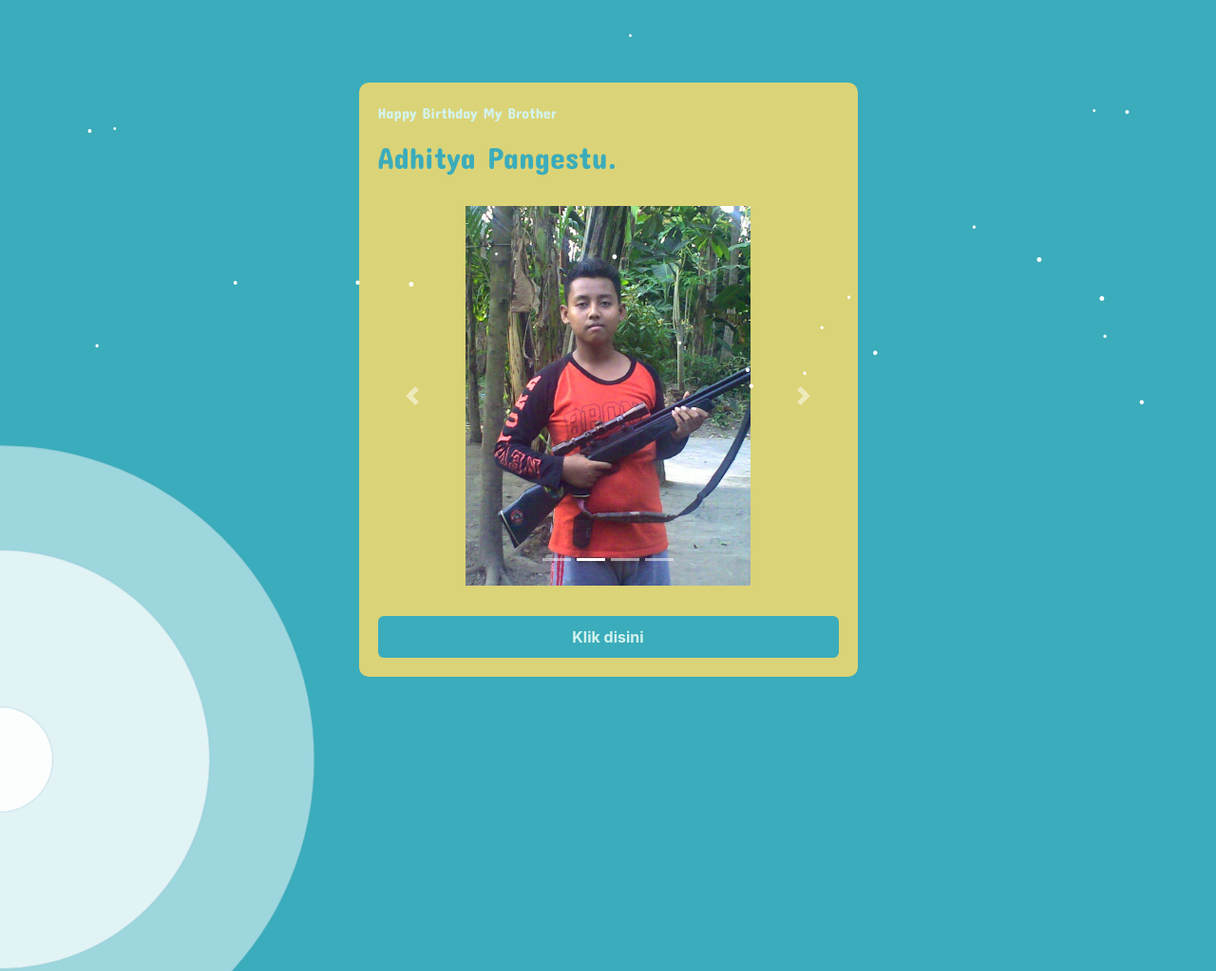
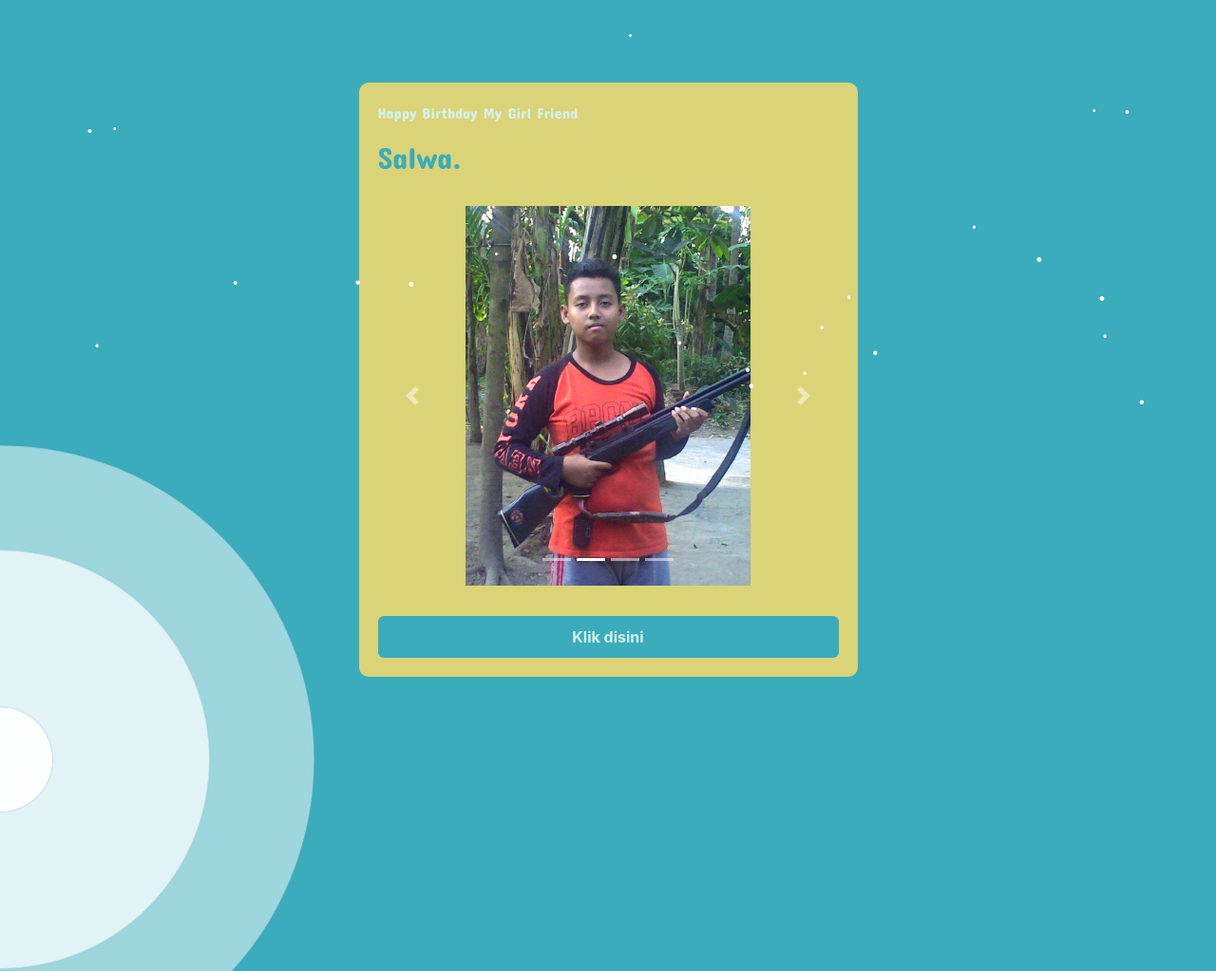
Before and after one commit to wafarifki/HappyBirthday-Script, a plain HTML site: page index.html in a window 1280 px wide. Shown: the top 1023 px of the page at 95% size. Drawn offline with nearby package versions, Linux system fonts and the light colour scheme.

Commit message:
Update index.html

```diff
--- a/index.html
+++ b/index.html
@@ -5,7 +5,7 @@
     <meta charset="UTF-8">
     <meta name="viewport" content="width=device-width, initial-scale=1.0">
     <meta http-equiv="X-UA-Compatible" content="ie=edge">
-    <meta name="Description" content="Happy Birthday My Friend" />
+    <meta name="Description" content="Happy Birthday My Girl Friend" />
     <link rel="stylesheet" href="https://cdnjs.cloudflare.com/ajax/libs/font-awesome/5.14.0/css/all.min.css">
     <link rel="stylesheet" href="assets/css/style.css">
     <title>Happy Birthday My Brother</title>
@@ -34,8 +34,8 @@
         <div class="container col-md-6 py-8 animate-bottom">
             <div class="card">
                 <div class="card-body">
-                    <p class="judul">Happy Birthday My Brother</p>
-                    <h2 class="subjudul">Adhitya Pangestu.</h2>
+                    <p class="judul">Happy Birthday My Girl Friend</p>
+                    <h2 class="subjudul">Salwa.</h2>
                     <hr>
 
                     <center>
```
